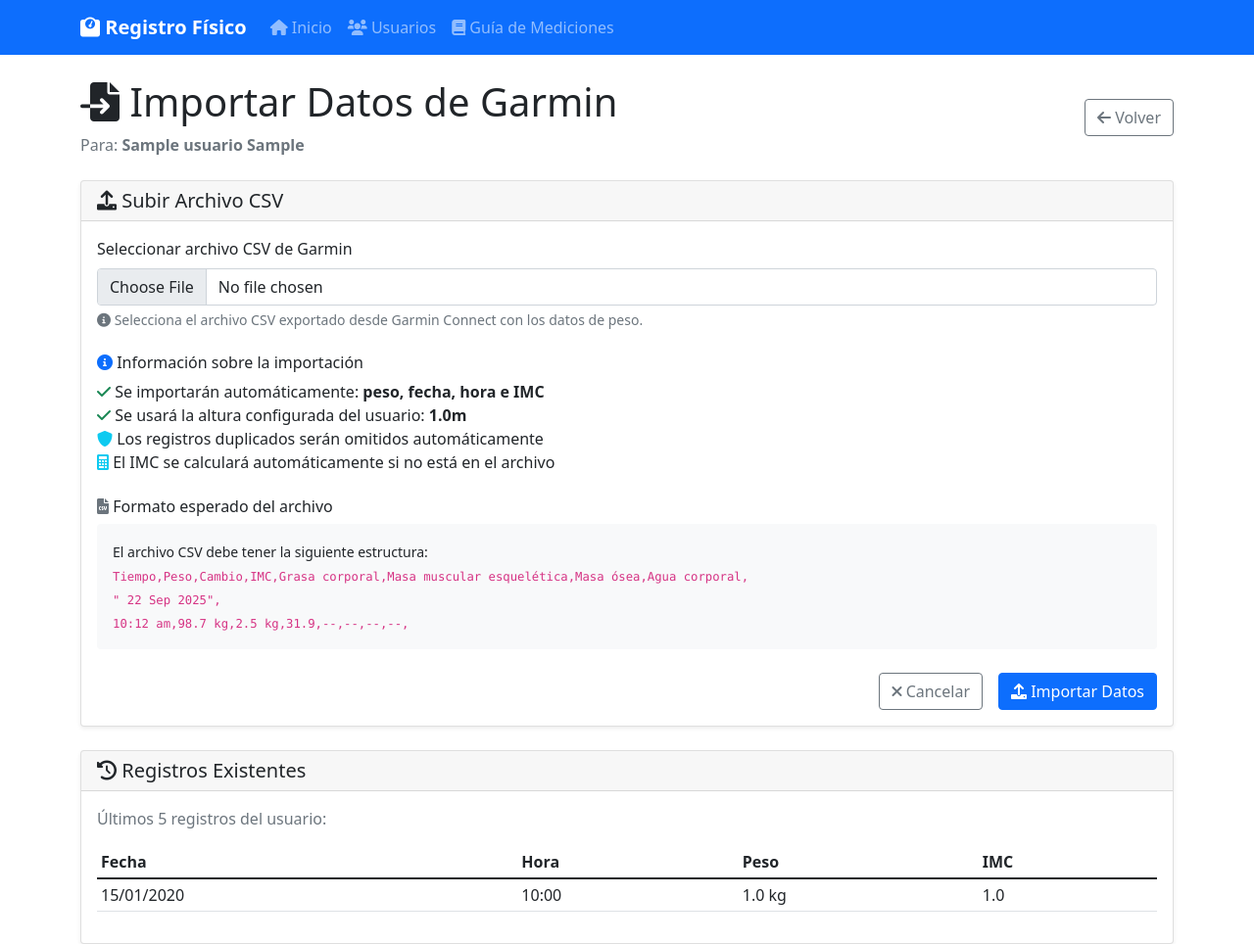
After one commit to sergio-scardigno/registro-fisico, a Flask app: page /importar_csv/1 in a window 1280 px wide. The commit adds this page. Shown: the whole page at 98% size. Run offline with Flask 3, Linux system fonts and the light colour scheme; tables that the repository leaves empty hold one stand-in row (values such as "Sample post").

Commit message:
import peso

```diff
--- a/app.py
+++ b/app.py
@@ -2,6 +2,9 @@
 from flask_sqlalchemy import SQLAlchemy
 from datetime import datetime
 import os
+import csv
+import io
+import re
 
 app = Flask(__name__)
 app.config['SECRET_KEY'] = 'tu_clave_secreta_aqui'
@@ -401,6 +404,97 @@
             diferencia = None
 
         return nivel_actual, nivel_siguiente, porcentaje_objetivo, diferencia
+
+# Funciones de importación CSV
+def parse_garmin_csv(csv_content):
+    """Parsea el contenido CSV de Garmin y retorna una lista de registros"""
+    registros = []
+
+    # Leer el CSV
+    csv_reader = csv.reader(io.StringIO(csv_content))
+    rows = list(csv_reader)
+
+    if len(rows) < 2:
+        return registros
+
+    # Procesar filas de datos (saltar header)
+    i = 1
+    fecha_actual = None
+
+    while i < len(rows):
+        row = rows[i]
+
+        # Si la fila está vacía o solo tiene comas, saltar
+        if not row or all(cell.strip() == '' for cell in row):
+            i += 1
+            continue
+
+        # Verificar si la fila contiene una fecha
+        if len(row) > 0 and row[0].strip() and not row[0].strip().endswith('am') and not row[0].strip().endswith('pm'):
+            # Esta fila podría contener una fecha
+            fecha_str = row[0].strip()
+            try:
+                # Parsear fecha (formato: " 22 Sep 2025")
+                fecha_clean = fecha_str.strip()
+                # Convertir mes en español a inglés
+                meses_es = {
+                    'Ene': 'Jan', 'Feb': 'Feb', 'Mar': 'Mar', 'Abr': 'Apr',
+                    'May': 'May', 'Jun': 'Jun', 'Jul': 'Jul', 'Ago': 'Aug',
+                    'Sep': 'Sep', 'Oct': 'Oct', 'Nov': 'Nov', 'Dic': 'Dec'
+                }
+                for es, en in meses_es.items():
+                    fecha_clean = fecha_clean.replace(es, en)
+
+                fecha_actual = datetime.strptime(fecha_clean.strip(), '%d %b %Y').date()
+                i += 1
+                continue
+            except (ValueError, AttributeError):
+                i += 1
+                continue
+
+        # Si tenemos una fecha y esta fila contiene hora y peso
+        if fecha_actual and len(row) >= 2:
+            hora_str = row[0].strip()
+            peso_str = row[1].strip()
+            imc_str = row[3].strip() if len(row) >= 4 else None
+
+            try:
+                # Parsear hora (formato: "10:12 am")
+                hora_clean = hora_str.strip()
+                hora = datetime.strptime(hora_clean, '%I:%M %p').time()
+
+                # Combinar fecha y hora
+                fecha_hora = datetime.combine(fecha_actual, hora)
+
+                # Parsear peso (formato: "98.7 kg")
+                peso_match = re.search(r'(\d+\.?\d*)\s*kg', peso_str)
+                if peso_match:
+                    peso = float(peso_match.group(1))
+                else:
+                    i += 1
+                    continue
+
+                # Parsear IMC si está disponible
+                imc = None
+                if imc_str and imc_str.strip() != '--':
+                    try:
+                        imc = float(imc_str.strip())
+                    except ValueError:
+                        pass
+
+                registros.append({
+                    'fecha_hora': fecha_hora,
+                    'peso': peso,
+                    'imc': imc
+                })
+
+            except (ValueError, AttributeError) as e:
+                # Si hay error parseando esta fila, continuar con la siguiente
+                pass
+
+        i += 1
+
+    return registros
 
 # Rutas
 @app.route('/')
@@ -806,6 +900,88 @@
 def guia_mediciones():
     return render_template('guia_mediciones.html')
 
+@app.route('/importar_csv/<int:usuario_id>', methods=['GET', 'POST'])
+def importar_csv(usuario_id):
+    usuario = Usuario.query.get_or_404(usuario_id)
+
+    if request.method == 'POST':
+        try:
+            # Verificar que se subió un archivo
+            if 'archivo_csv' not in request.files:
+                flash('No se seleccionó ningún archivo', 'error')
+                return redirect(url_for('importar_csv', usuario_id=usuario_id))
+
+            archivo = request.files['archivo_csv']
+            if archivo.filename == '':
+                flash('No se seleccionó ningún archivo', 'error')
+                return redirect(url_for('importar_csv', usuario_id=usuario_id))
+
+            if not archivo.filename.lower().endswith('.csv'):
+                flash('El archivo debe ser un CSV', 'error')
+                return redirect(url_for('importar_csv', usuario_id=usuario_id))
+
+            # Leer el contenido del archivo
+            contenido = archivo.read().decode('utf-8')
+
+            # Parsear el CSV
+            registros_csv = parse_garmin_csv(contenido)
+
+            if not registros_csv:
+                flash('No se pudieron extraer datos válidos del archivo CSV', 'error')
+                return redirect(url_for('importar_csv', usuario_id=usuario_id))
+
+            # Verificar que el usuario tenga altura guardada
+            if not usuario.altura:
+                flash('El usuario debe tener una altura configurada antes de importar datos. Por favor, edita el usuario y agrega su altura.', 'error')
+                return redirect(url_for('editar_usuario', usuario_id=usuario_id))
+
+            # Crear registros en la base de datos
+            registros_creados = 0
+            registros_duplicados = 0
+
+            for datos in registros_csv:
+                # Verificar si ya existe un registro para esta fecha/hora
+                registro_existente = RegistroFisico.query.filter_by(
+                    usuario_id=usuario_id,
+                    fecha=datos['fecha_hora']
+                ).first()
+
+                if registro_existente:
+                    registros_duplicados += 1
+                    continue
+
+                # Crear nuevo registro
+                registro = RegistroFisico(
+                    usuario_id=usuario_id,
+                    fecha=datos['fecha_hora'],
+                    peso=datos['peso'],
+                    altura=usuario.altura,
+                    imc=datos['imc'] if datos['imc'] else None
+                )
+
+                # Calcular IMC si no se proporcionó
+                if not registro.imc:
+                    registro.imc = registro.calcular_imc()
+
+                db.session.add(registro)
+                registros_creados += 1
+
+            db.session.commit()
+
+            # Mensaje de éxito
+            mensaje = f'Importación completada: {registros_creados} registros creados'
+            if registros_duplicados > 0:
+                mensaje += f', {registros_duplicados} registros duplicados omitidos'
+
+            flash(mensaje, 'success')
+            return redirect(url_for('ver_usuario', usuario_id=usuario_id))
+
+        except Exception as e:
+            flash(f'Error al importar el archivo: {str(e)}', 'error')
+            return redirect(url_for('importar_csv', usuario_id=usuario_id))
+
+    return render_template('importar_csv.html', usuario=usuario)
+
 if __name__ == '__main__':
     with app.app_context():
         db.create_all()
--- /dev/null
+++ b/templates/importar_csv.html
@@ -0,0 +1,161 @@
+{% extends "base.html" %}
+
+{% block title %}Importar CSV - Registro Físico{% endblock %}
+
+{% block content %}
+<div class="row">
+    <div class="col-12">
+        <div class="d-flex justify-content-between align-items-center mb-4">
+            <div>
+                <h1><i class="fas fa-file-import"></i> Importar Datos de Garmin</h1>
+                <p class="text-muted mb-0">Para: <strong>{{ usuario.nombre_completo }}</strong></p>
+            </div>
+            <a href="{{ url_for('ver_usuario', usuario_id=usuario.id) }}" class="btn btn-outline-secondary">
+                <i class="fas fa-arrow-left"></i> Volver
+            </a>
+        </div>
+    </div>
+</div>
+
+<div class="row">
+    <div class="col-12">
+        <div class="card">
+            <div class="card-header">
+                <h5 class="card-title mb-0">
+                    <i class="fas fa-upload"></i> Subir Archivo CSV
+                </h5>
+            </div>
+            <div class="card-body">
+                {% if not usuario.altura %}
+                <div class="alert alert-warning">
+                    <i class="fas fa-exclamation-triangle"></i>
+                    <strong>Advertencia:</strong> El usuario debe tener una altura configurada antes de importar datos.
+                    <a href="{{ url_for('editar_usuario', usuario_id=usuario.id) }}" class="btn btn-sm btn-warning ms-2">
+                        <i class="fas fa-edit"></i> Configurar Altura
+                    </a>
+                </div>
+                {% endif %}
+
+                <form method="POST" enctype="multipart/form-data">
+                    <div class="mb-4">
+                        <label for="archivo_csv" class="form-label">Seleccionar archivo CSV de Garmin</label>
+                        <input type="file" class="form-control" id="archivo_csv" name="archivo_csv"
+                               accept=".csv" required>
+                        <div class="form-text">
+                            <i class="fas fa-info-circle"></i>
+                            Selecciona el archivo CSV exportado desde Garmin Connect con los datos de peso.
+                        </div>
+                    </div>
+
+                    <div class="mb-4">
+                        <h6><i class="fas fa-info-circle text-primary"></i> Información sobre la importación</h6>
+                        <ul class="list-unstyled">
+                            <li><i class="fas fa-check text-success"></i> Se importarán automáticamente: <strong>peso, fecha, hora e IMC</strong></li>
+                            <li><i class="fas fa-check text-success"></i> Se usará la altura configurada del usuario: <strong>{{ usuario.altura }}m</strong></li>
+                            <li><i class="fas fa-shield-alt text-info"></i> Los registros duplicados serán omitidos automáticamente</li>
+                            <li><i class="fas fa-calculator text-info"></i> El IMC se calculará automáticamente si no está en el archivo</li>
+                        </ul>
+                    </div>
+
+                    <div class="mb-4">
+                        <h6><i class="fas fa-file-csv text-secondary"></i> Formato esperado del archivo</h6>
+                        <div class="bg-light p-3 rounded">
+                            <small>
+                                El archivo CSV debe tener la siguiente estructura:<br>
+                                <code>
+                                Tiempo,Peso,Cambio,IMC,Grasa corporal,Masa muscular esquelética,Masa ósea,Agua corporal,<br>
+                                " 22 Sep 2025",<br>
+                                10:12 am,98.7 kg,2.5 kg,31.9,--,--,--,--,
+                                </code>
+                            </small>
+                        </div>
+                    </div>
+
+                    <div class="d-grid gap-2 d-md-flex justify-content-md-end">
+                        <a href="{{ url_for('ver_usuario', usuario_id=usuario.id) }}" class="btn btn-outline-secondary me-md-2">
+                            <i class="fas fa-times"></i> Cancelar
+                        </a>
+                        <button type="submit" class="btn btn-primary" {% if not usuario.altura %}disabled{% endif %}>
+                            <i class="fas fa-upload"></i> Importar Datos
+                        </button>
+                    </div>
+                </form>
+            </div>
+        </div>
+    </div>
+</div>
+
+{% if usuario.altura %}
+<div class="row mt-4">
+    <div class="col-12">
+        <div class="card">
+            <div class="card-header">
+                <h5 class="card-title mb-0">
+                    <i class="fas fa-history"></i> Registros Existentes
+                </h5>
+            </div>
+            <div class="card-body">
+                {% set registros_recientes = usuario.registros[:5] %}
+                {% if registros_recientes %}
+                <p class="text-muted">Últimos 5 registros del usuario:</p>
+                <div class="table-responsive">
+                    <table class="table table-sm">
+                        <thead>
+                            <tr>
+                                <th>Fecha</th>
+                                <th>Hora</th>
+                                <th>Peso</th>
+                                <th>IMC</th>
+                            </tr>
+                        </thead>
+                        <tbody>
+                            {% for registro in registros_recientes %}
+                            <tr>
+                                <td>{{ registro.fecha.strftime('%d/%m/%Y') }}</td>
+                                <td>{{ registro.fecha.strftime('%H:%M') }}</td>
+                                <td>{{ registro.peso }} kg</td>
+                                <td>{{ registro.imc }}</td>
+                            </tr>
+                            {% endfor %}
+                        </tbody>
+                    </table>
+                </div>
+                {% else %}
+                <p class="text-muted">No hay registros existentes para este usuario.</p>
+                {% endif %}
+            </div>
+        </div>
+    </div>
+</div>
+{% endif %}
+{% endblock %}
+
+{% block scripts %}
+<script>
+// Validación del archivo CSV
+document.getElementById('archivo_csv').addEventListener('change', function(e) {
+    const archivo = e.target.files[0];
+    if (archivo) {
+        if (!archivo.name.toLowerCase().endsWith('.csv')) {
+            alert('Por favor selecciona un archivo CSV válido.');
+            e.target.value = '';
+            return;
+        }
+
+        // Mostrar información del archivo
+        const info = document.createElement('div');
+        info.className = 'mt-2 text-info';
+        info.innerHTML = `<i class="fas fa-file"></i> Archivo seleccionado: ${archivo.name} (${(archivo.size / 1024).toFixed(1)} KB)`;
+
+        // Remover información anterior si existe
+        const infoAnterior = document.querySelector('.file-info');
+        if (infoAnterior) {
+            infoAnterior.remove();
+        }
+
+        info.className += ' file-info';
+        e.target.parentNode.appendChild(info);
+    }
+});
+</script>
+{% endblock %}
--- a/templates/usuario.html
+++ b/templates/usuario.html
@@ -22,6 +22,9 @@
             <div>
                 <a href="{{ url_for('nuevo_registro', usuario_id=usuario.id) }}" class="btn btn-success me-2">
                     <i class="fas fa-plus"></i> Nuevo Registro
+                </a>
+                <a href="{{ url_for('importar_csv', usuario_id=usuario.id) }}" class="btn btn-warning me-2">
+                    <i class="fas fa-file-import"></i> Importar CSV
                 </a>
                 <a href="{{ url_for('estadisticas', usuario_id=usuario.id) }}" class="btn btn-info me-2">
                     <i class="fas fa-chart-line"></i> Estadísticas
```
